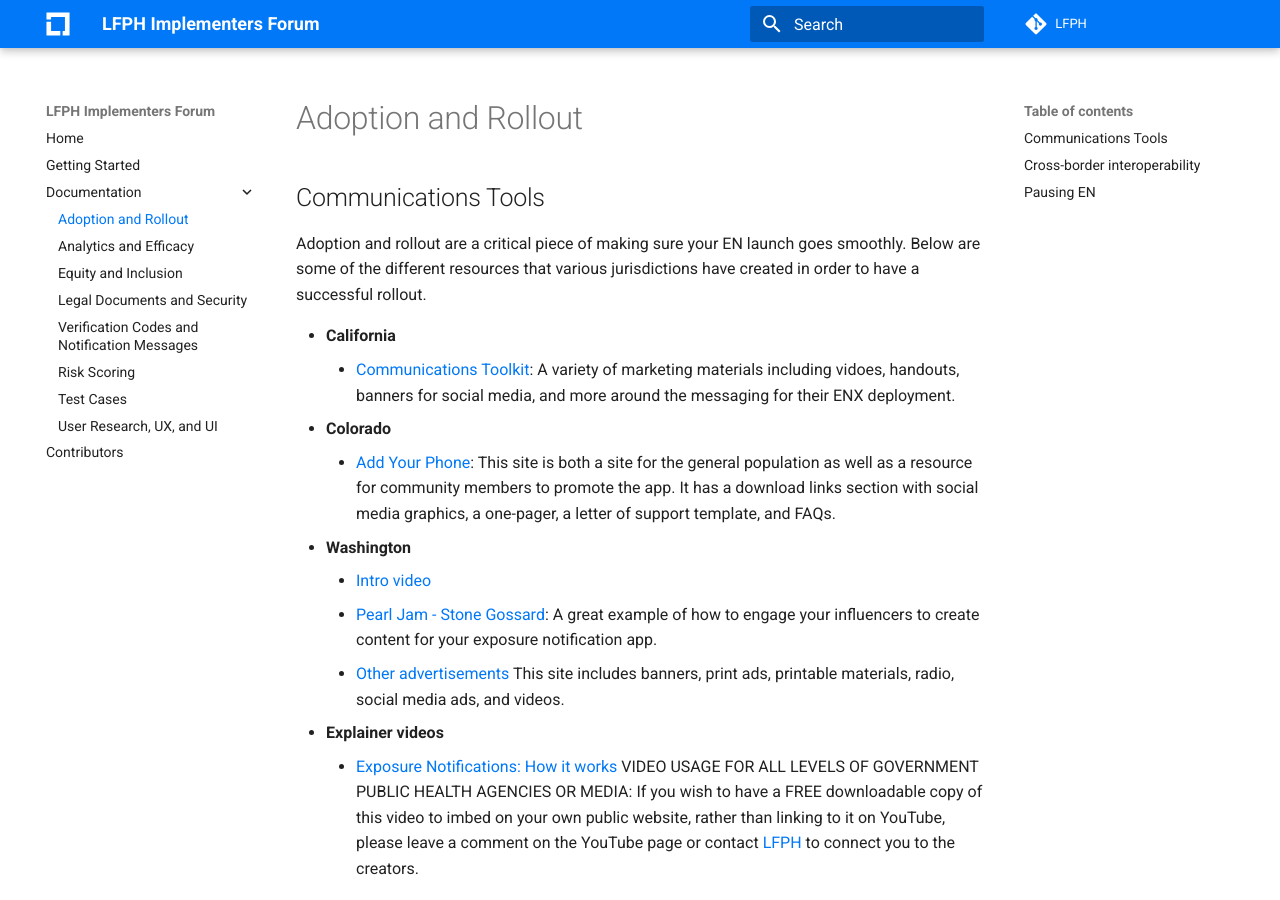
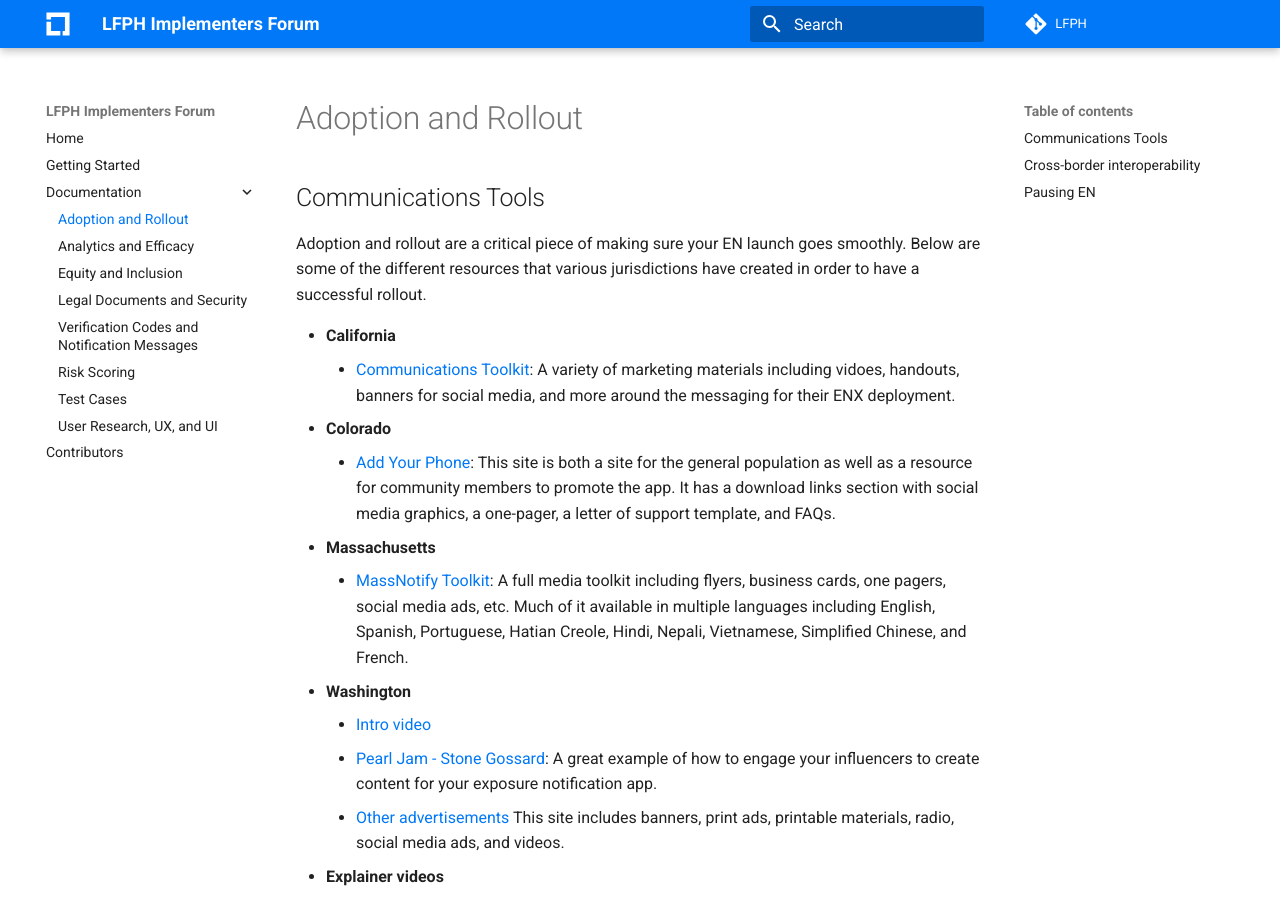
Before and after one commit to lfph/implementers-forum, an MkDocs documentation site: the page built from docs/adoption-and-rollout.md, in a window 1280 px wide and 900 px high. Built offline with MkDocs 1.6.1 and Material for MkDocs 9.7.7, drawn with Linux system fonts in a browser that asks for light colours; comment, search, counter and statistics services are not loaded.

Commit message:
Added MassNotify (#27)
Signed-off-by: Jenny Wanger <jwanger@linuxfoundation.org>

```diff
--- a/docs/adoption-and-rollout.md
+++ b/docs/adoption-and-rollout.md
@@ -8,6 +8,8 @@ Adoption and rollout are a critical piece of making sure your EN launch goes smo
     * [Communications Toolkit](https://www.cdph.ca.gov/Programs/OPA/Pages/Communications-Toolkits/notify.aspx): A variety of marketing materials including vidoes, handouts, banners for social media, and more around the messaging for their ENX deployment.
 * **Colorado**
     * [Add Your Phone](https://www.addyourphone.com): This site is both a site for the general population as well as a resource for community members to promote the app. It has a download links section with social media graphics, a one-pager, a letter of support template, and FAQs.
+* **Massachusetts**
+    * [MassNotify Toolkit](https://www.dropbox.com/sh/ah5hvl1kwlalrhj/AAA1ISH1X0t2h4CrOQaVCtaMa/TOOLKIT/PREVIEW?dl=0&preview=MassNotify_Toolkit_Updated_v6.pdf): A full media toolkit including flyers, business cards, one pagers, social media ads, etc. Much of it available in multiple languages including English, Spanish, Portuguese, Hatian Creole, Hindi, Nepali, Vietnamese, Simplified Chinese, and French.
 * **Washington**
     * [Intro video](https://www.youtube.com/watch?v=BHpXuARRsJw&feature=emb_imp_woyt)
     * [Pearl Jam - Stone Gossard](https://www.youtube.com/watch?v=QG5W99tQNJ8): A great example of how to engage your influencers to create content for your exposure notification app.
```
